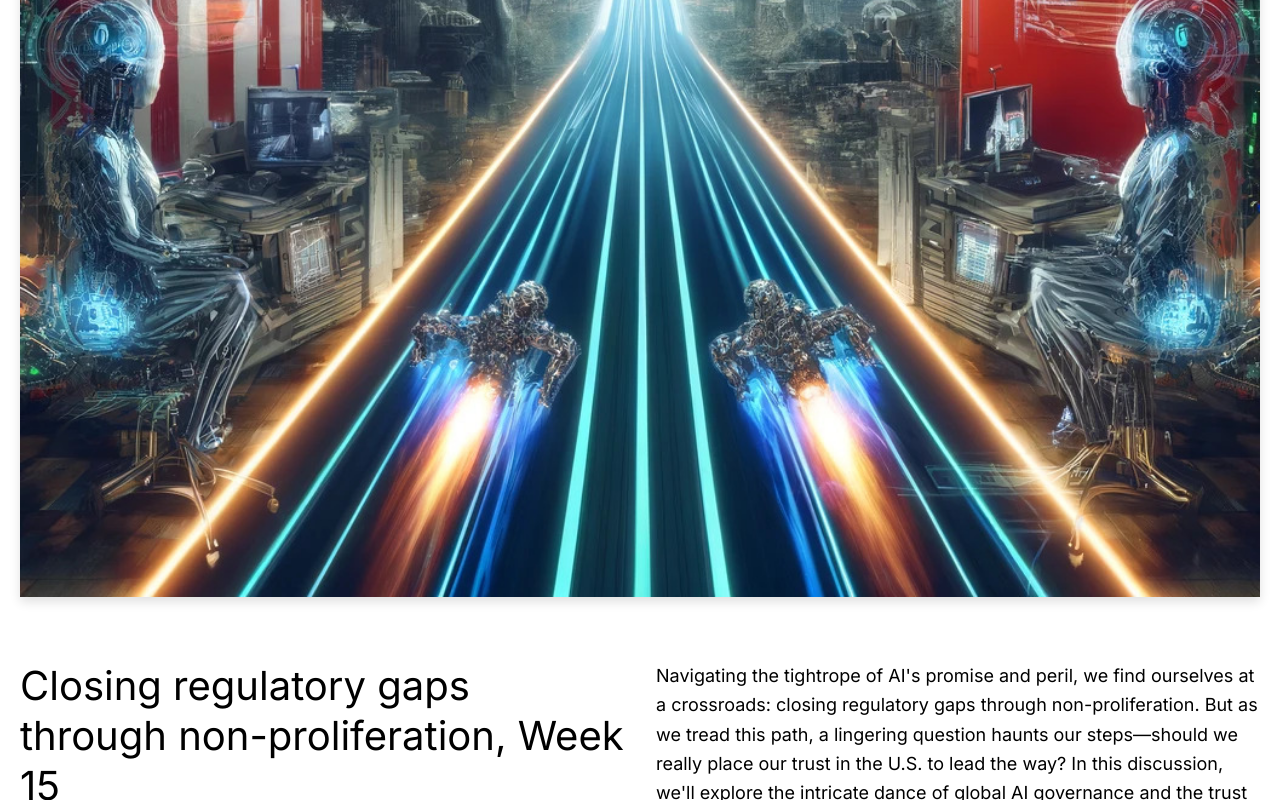
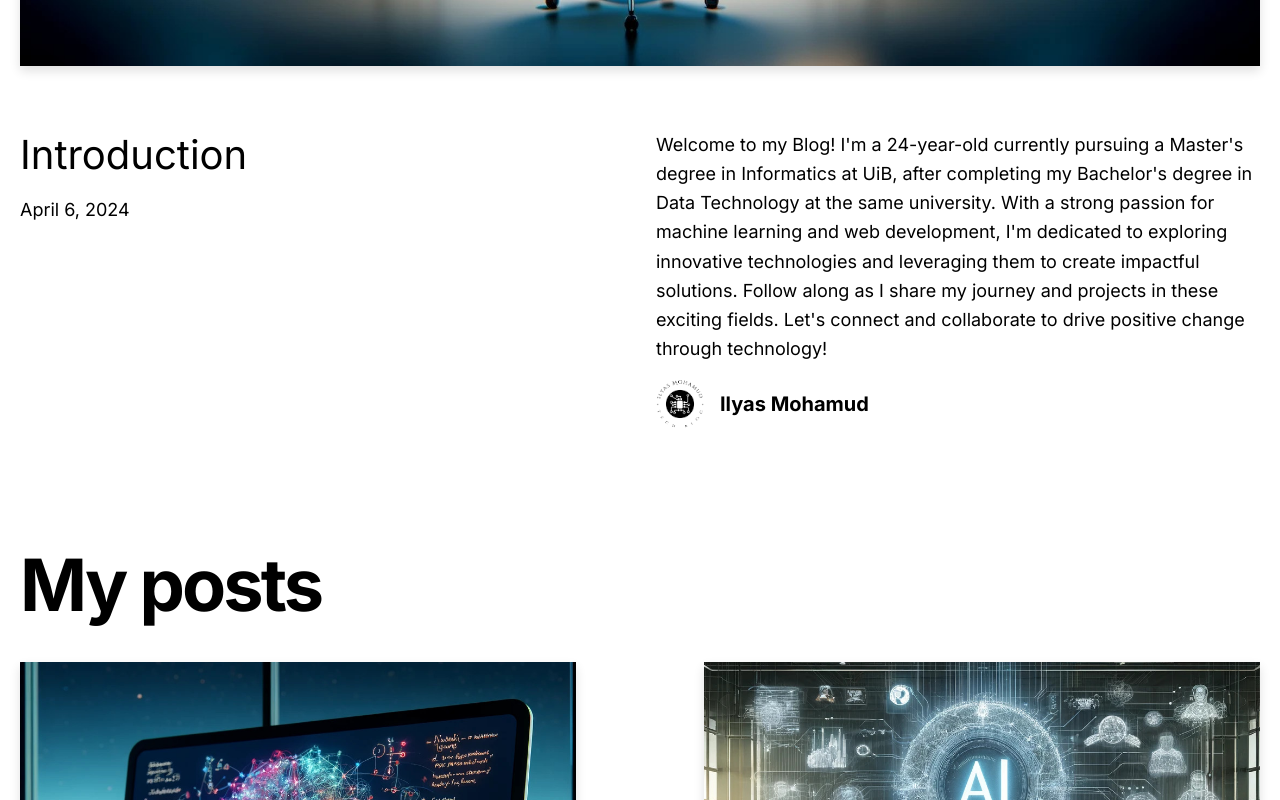
Before and after one commit to IlyasMohamud/AI-Open-Dialogue, a Next.js app: page / in a window 1280 px wide. Shown: the part 880-1680 px from the top of the page. Built offline with nearby package versions, Linux system fonts and the light colour scheme.

Commit message:
fixing order

```diff
--- a/_posts/dynamic-routing.md
+++ b/_posts/dynamic-routing.md
@@ -7,7 +7,7 @@ excerpt: "Welcome to my Blog! I'm a 24-year-old currently pursuing a Master's de
           Follow along as I share my journey and projects in these exciting fields.
           Let's connect and collaborate to drive positive change through technology!"
 coverImage: "/assets/blog/dynamic-routing/cover.jpg"
-date: "2024-04-08T05:35:07.322Z"
+date: "2024-04-06T05:35:07.322Z"
 author:
   name: Ilyas Mohamud
   picture: "/assets/blog/authors/ilyas logo.png"
--- a/src/app/page.tsx
+++ b/src/app/page.tsx
@@ -5,13 +5,14 @@ import { MoreStories } from "@/app/_components/more-stories";
 import { getAllPosts } from "@/lib/api";
 
 export default function Index() {
-  const allPostsFirst = getAllPosts().reverse();
+  const allPosts = getAllPosts().reverse();
 
-  const heroPost = allPostsFirst[0];
+  const heroPost = allPosts[0];
 
-  const allPosts = getAllPosts()
+  const extra = allPosts.slice(1);
 
-  const morePosts = allPosts.slice(1);
+
+  const morePosts = extra.reverse();
 
   return (
     <main>
```
